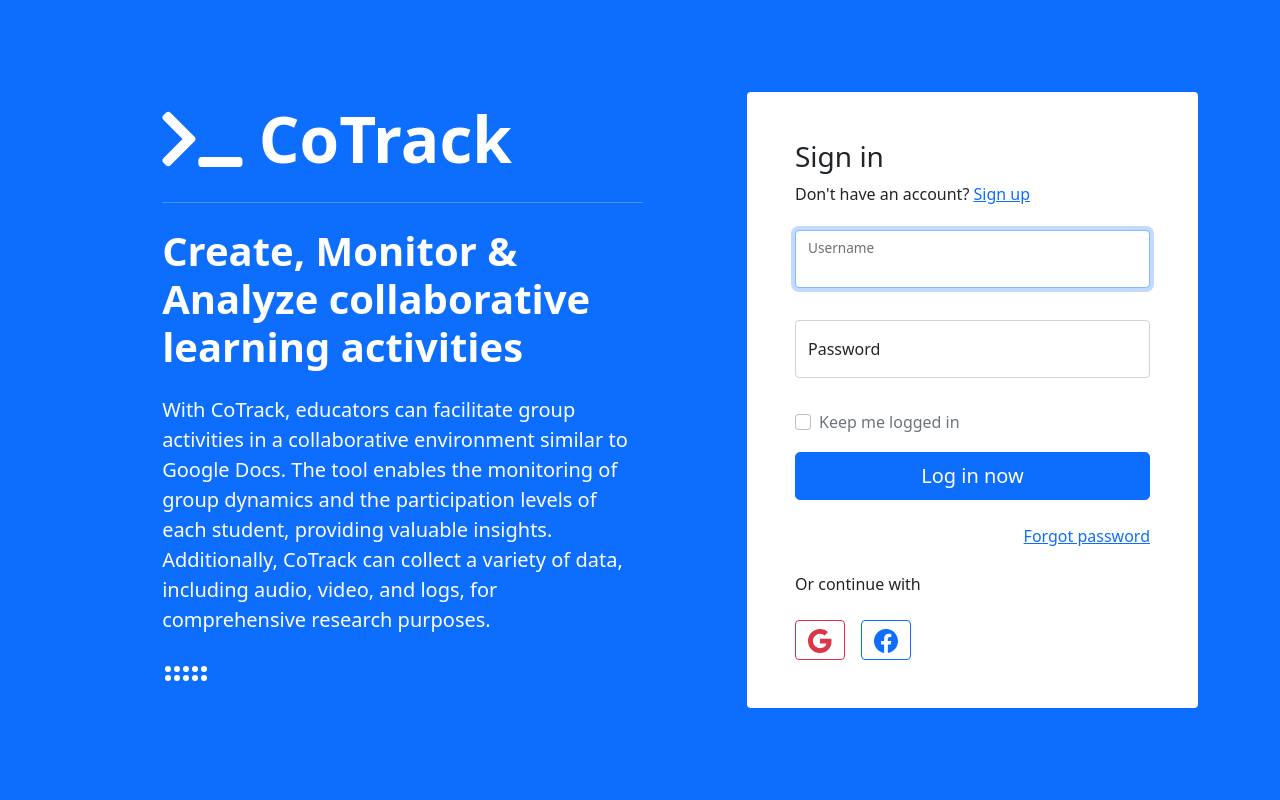
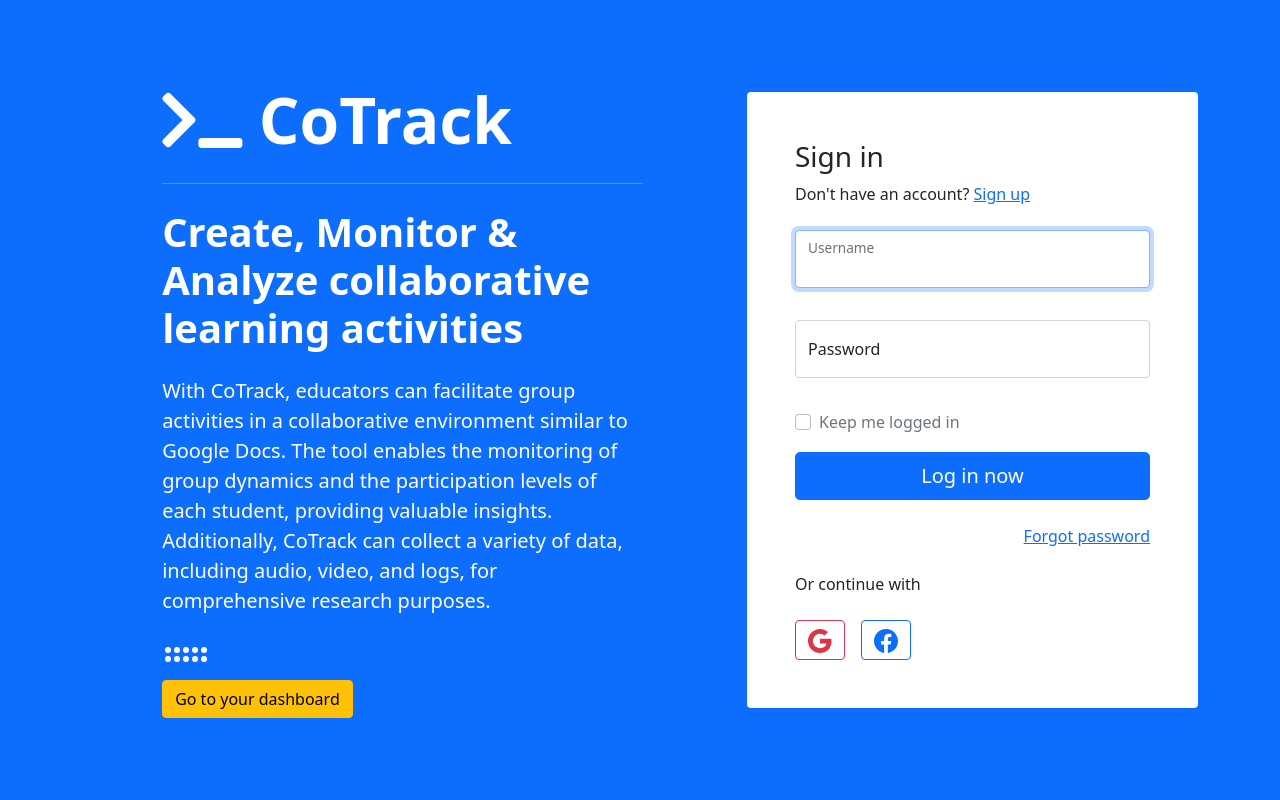
Before and after one commit to pankajchejara23/Taico-cotrack, a Django app: page /en/ in a window 1280 px wide. Shown: the part 56-856 px from the top of the page. Run offline with Django 5.2, Linux system fonts and the light colour scheme; some libraries are stand-ins or nearby versions.

Commit message:
removing login box for authenticated users

```diff
--- a/users/templates/registration/login.html
+++ b/users/templates/registration/login.html
@@ -33,11 +33,13 @@
                 </p><div class="text-endx">
               <svg xmlns="http://www.w3.org/2000/svg" width="48" height="48" fill="currentColor" class="bi bi-grip-horizontal" viewBox="0 0 16 16">
                 <path d="M2 8a1 1 0 1 1 0 2 1 1 0 0 1 0-2zm0-3a1 1 0 1 1 0 2 1 1 0 0 1 0-2zm3 3a1 1 0 1 1 0 2 1 1 0 0 1 0-2zm0-3a1 1 0 1 1 0 2 1 1 0 0 1 0-2zm3 3a1 1 0 1 1 0 2 1 1 0 0 1 0-2zm0-3a1 1 0 1 1 0 2 1 1 0 0 1 0-2zm3 3a1 1 0 1 1 0 2 1 1 0 0 1 0-2zm0-3a1 1 0 1 1 0 2 1 1 0 0 1 0-2zm3 3a1 1 0 1 1 0 2 1 1 0 0 1 0-2zm0-3a1 1 0 1 1 0 2 1 1 0 0 1 0-2z" />
-              </svg>
+              </svg> <br/>
+              <a class='btn btn-warning' href="{% url 'session_list' %}"> Go to your dashboard</a>
             </div>
           </div>
         </div>
       </div>
+      {% if not request.user.is_authenticated %}
         <div class="col-12 col-md-6 col-xl-5">
           <div class="card border-0 rounded-4">
             <div class="card-body p-3 p-md-4 p-xl-5">
@@ -120,6 +122,7 @@
             </div>
           </div>
         </div>
+      {% endif %}
     </div>
   </div>
 </section>
```
Lines whose indentation alone changed are shown as unchanged.
